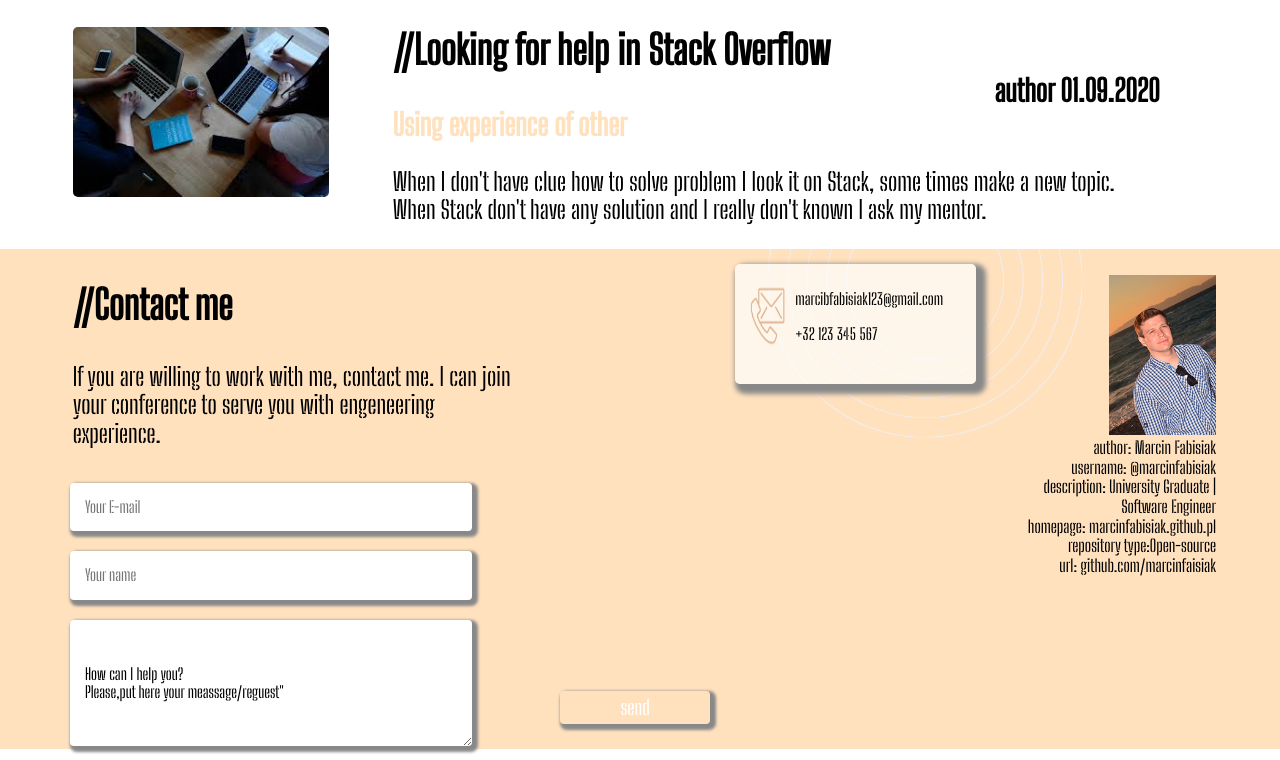
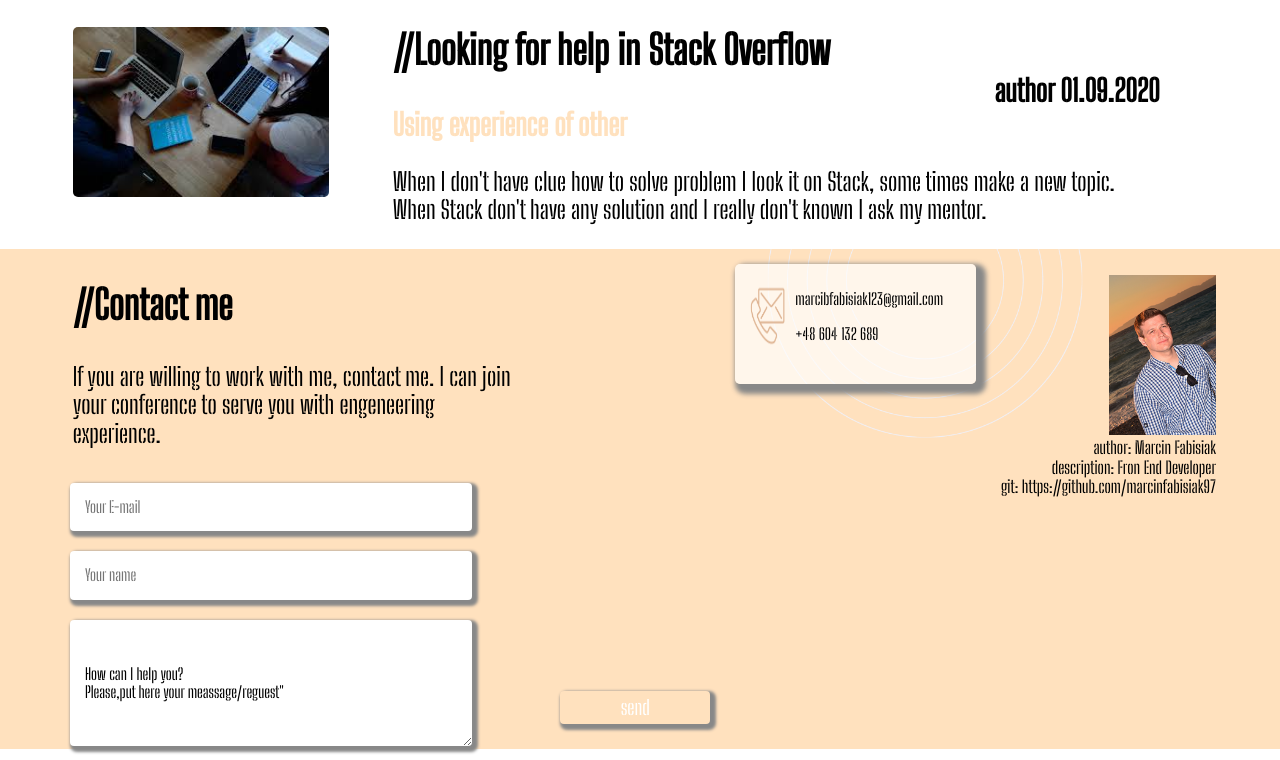
Before and after one commit to marcinfabisiak97/project1PortfolioReact, a React (Create React App) app: page / in a window 1280 px wide. Shown: the part 2618-3378 px from the top of the page. Built offline with nearby package versions, Linux system fonts and the light colour scheme.

Commit message:
correction

```diff
--- a/src/components/main-wrapper_contact/index.js
+++ b/src/components/main-wrapper_contact/index.js
@@ -23,7 +23,7 @@ const Mainwrappercontact = ({ aboutref, skillref, myworkref, blogref, contactref
                 <img src={kontaktikona} />
                 <div class="main-info_contactdesc">
                     <p>marcibfabisiak123@gmail.com</p>
-                    <p>+32 123 345 567</p>
+                    <p>+48 604 132 689</p>
                 </div>
             </div>
             <div class="main-wrapper_contactdescr">
@@ -31,11 +31,9 @@ const Mainwrappercontact = ({ aboutref, skillref, myworkref, blogref, contactref
                     <img src={zdj1} />
                 </div>
                 <p>author: Marcin Fabisiak</p>
-                <p>username: @marcinfabisiak</p>
-                <p>description: University Graduate | Software Engineer</p>
-                <p>homepage: marcinfabisiak.github.pl</p>
-                <p>repository type:Open-source</p>
-                <p>url: github.com/marcinfaisiak</p>
+                <p>description: Fron End Developer</p>
+                <p>git: https://github.com/marcinfabisiak97</p>
+
             </div>
         </div>
     )
```
